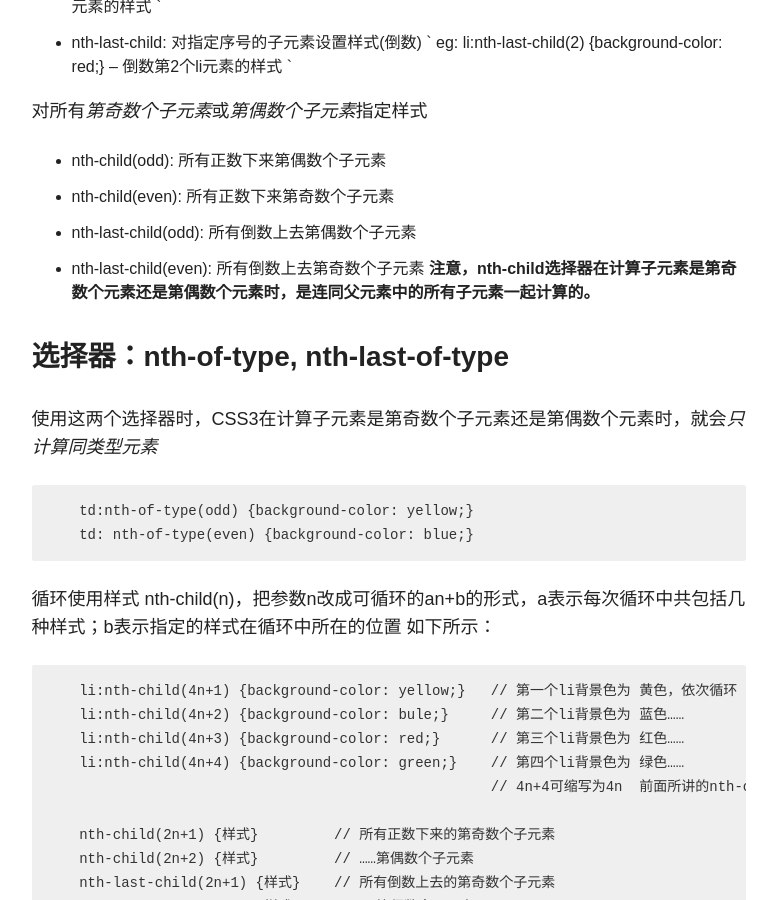
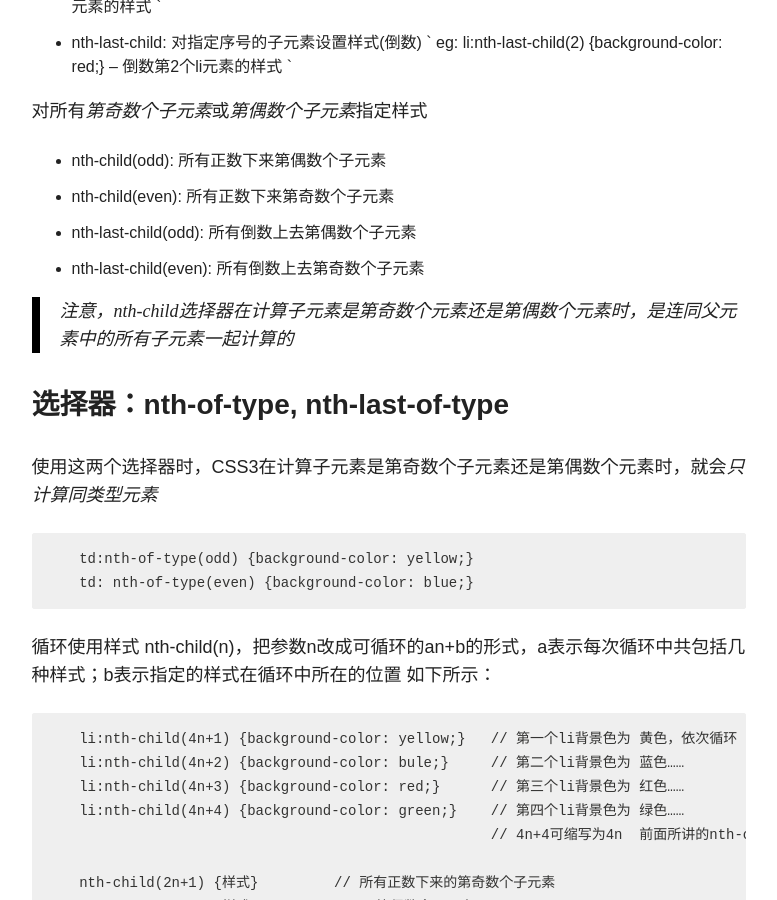
Before and after one commit to hushPlease/hushPlease.github.io, a Jekyll site: the page built from _posts/articles/2015-09-22-selector-note.md, in a window 1280 px wide and 900 px high, scrolled down 3148 px. Shown: the whole window, without its empty margins (348-1125 px from the left). Built offline with Jekyll 4.4.1, drawn with Linux system fonts in a browser that asks for light colours; nearby versions of some CDN libraries; comment, search, counter and statistics services are not loaded.

```diff
--- a/_posts/articles/2015-09-22-selector-note.md
+++ b/_posts/articles/2015-09-22-selector-note.md
@@ -99,7 +99,8 @@ image:
 * nth-child(even): 所有正数下来第奇数个子元素
 * nth-last-child(odd): 所有倒数上去第偶数个子元素
 * nth-last-child(even): 所有倒数上去第奇数个子元素
-**注意，nth-child选择器在计算子元素是第奇数个元素还是第偶数个元素时，是连同父元素中的所有子元素一起计算的。**
+
+> 注意，nth-child选择器在计算子元素是第奇数个元素还是第偶数个元素时，是连同父元素中的所有子元素一起计算的
 
 ### 选择器：nth-of-type, nth-last-of-type
 
```
